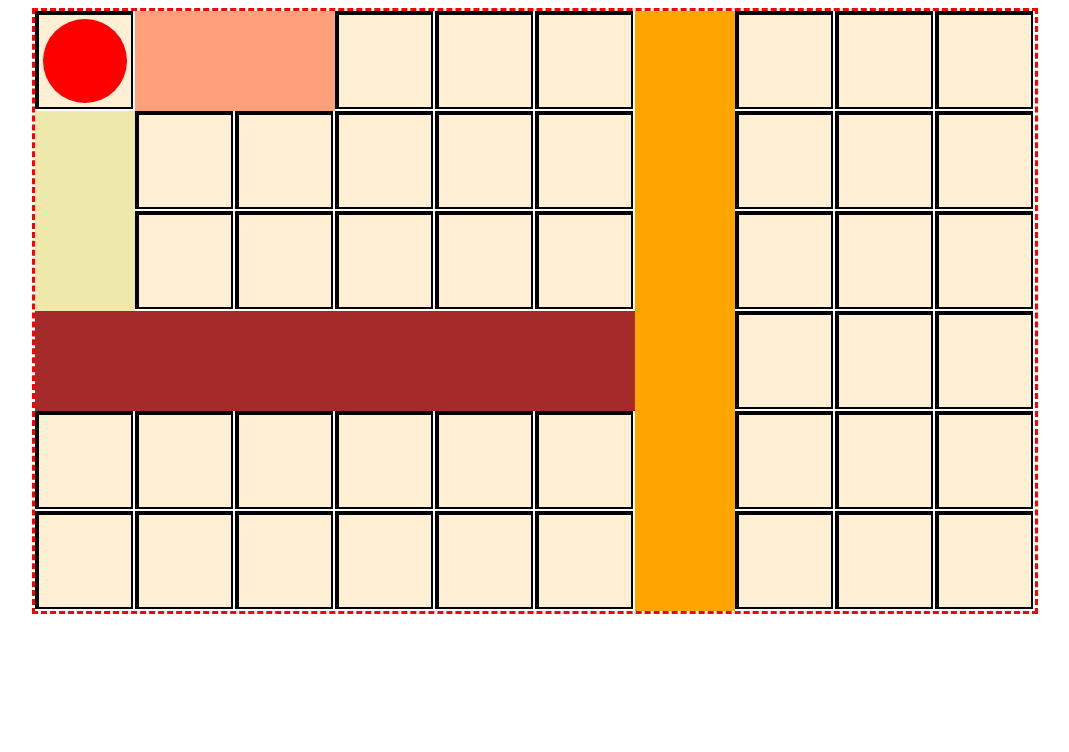
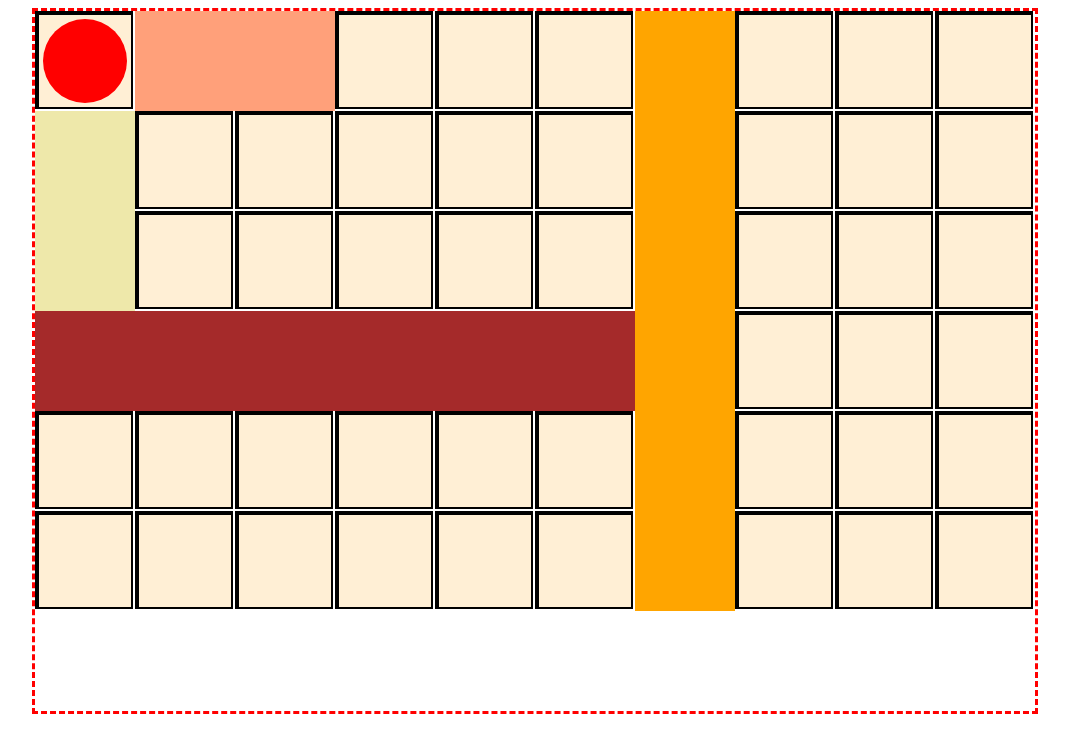
Before and after one commit to gregoryhornyak/ShadowAlchemy, a plain HTML site: page index.html in a window 1280 px wide. Shown: the whole page, without its empty margins (105-1174 px from the left). Drawn offline with Linux system fonts and the light colour scheme.

Commit message:
new canvas size

```diff
--- a/index.html
+++ b/index.html
@@ -7,7 +7,7 @@
 
     </head>
     <body>
-        <canvas id="game_canvas" width="1000" height="600" style="margin: auto; display: block; border-style: dashed; border-color: red;"></canvas>
+        <canvas id="game_canvas" width="1000" height="700" style="margin: auto; display: block; border-style: dashed; border-color: red;"></canvas>
 
         <script type="module" src="src/index.js"></script>
     </body>
```
